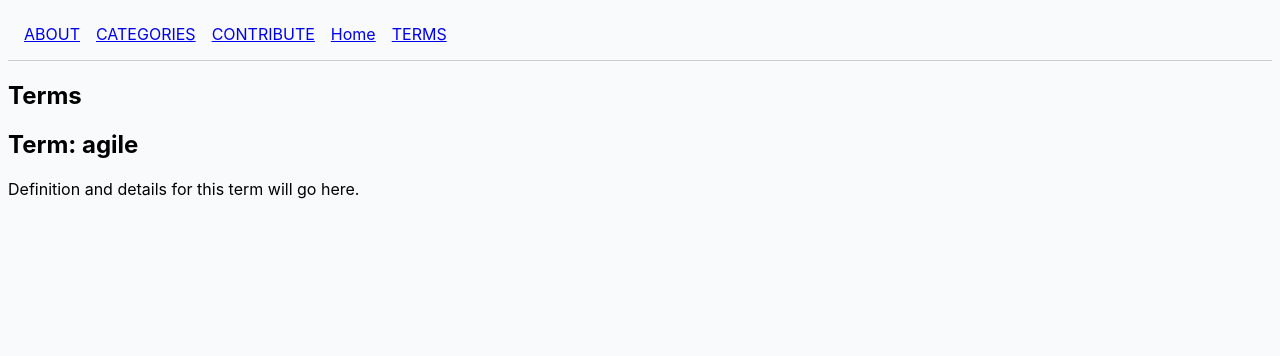
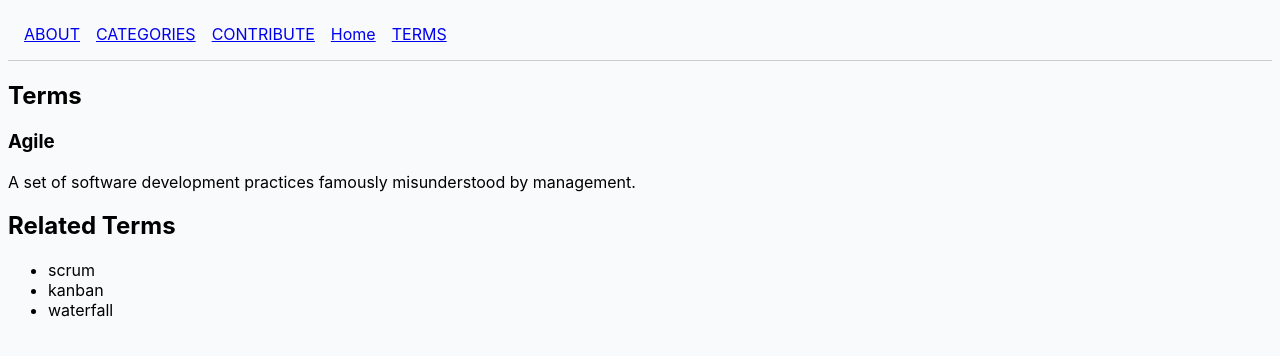
Before and after one commit to LuminLynx/foss-dictionary, a Next.js app: page /terms/agile in a window 1280 px wide. Shown: the top 356 px of the page. Built offline with nearby package versions, Linux system fonts and the light colour scheme.

Commit message:
Fix: updated terms loader and categories import

```diff
--- a/app/terms/[id]/page.tsx
+++ b/app/terms/[id]/page.tsx
@@ -1,12 +1,32 @@
+import { notFound } from "next/navigation";
+import { getTermById } from "@/lib/terms";
+
 interface TermPageProps {
   params: { id: string };
 }
 
-export default function TermPage({ params }: TermPageProps) {
+export default function TermDetailPage({ params }: TermPageProps) {
+  const term = getTermById(params.id);
+
+  if (!term) {
+    notFound();
+  }
+
   return (
-    <>
-      <h2 className="text-2xl font-bold">Term: {params.id}</h2>
-      <p>Definition and details for this term will go here.</p>
-    </>
+    <main>
+      <h1>{term.term}</h1>
+      <p>{term.definition}</p>
+
+      {term.related && term.related.length > 0 && (
+        <>
+          <h2>Related Terms</h2>
+          <ul>
+            {term.related.map((relId) => (
+              <li key={relId}>{relId}</li>
+            ))}
+          </ul>
+        </>
+      )}
+    </main>
   );
 }
--- a/lib/terms.ts
+++ b/lib/terms.ts
@@ -1,22 +1,25 @@
-export const terms = [
-  {
-    id: "props",
-    title: "Props",
-    description:
-      "Short for properties; used to pass data into React components.",
-    category: "React",
-    emoji: "📦",
-  },
-  {
-    id: "middleware",
-    title: "Middleware",
-    description:
-      "Software layer between systems to enable communication or data processing.",
-    category: "Architecture",
-    emoji: "🔌",
-  },
-];
+import fs from "fs";
+import path from "path";
+import yaml from "js-yaml";
 
-export function getTermById(id: string) {
-  return terms.find((term) => term.id === id);
+export interface Term {
+  id: string;
+  term: string;
+  definition: string;
+  category: string;
+  related?: string[];
 }
+
+export function loadTerms(): Term[] {
+  const filePath = path.join(process.cwd(), "data", "terms.yaml");
+  const fileContents = fs.readFileSync(filePath, "utf8");
+  return yaml.load(fileContents) as Term[];
+}
+
+export function getAllTerms(): Term[] {
+  return loadTerms();
+}
+
+export function getTermById(id: string): Term | undefined {
+  return loadTerms().find((t) => t.id === id);
+}
```
Also changed, not shown: app/terms/page.tsx (+15 -3 lines), lib/categories.ts (+10 -0 lines), tsconfig.json (+2 -6 lines), data/terms_load.json (renamed from data/terms.json).
